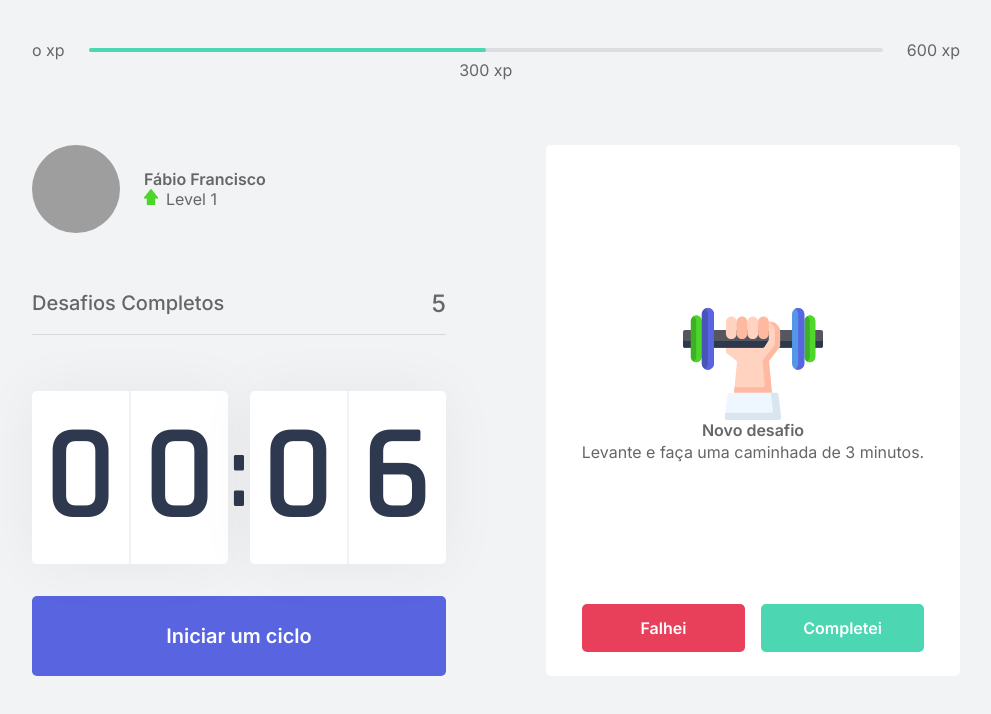
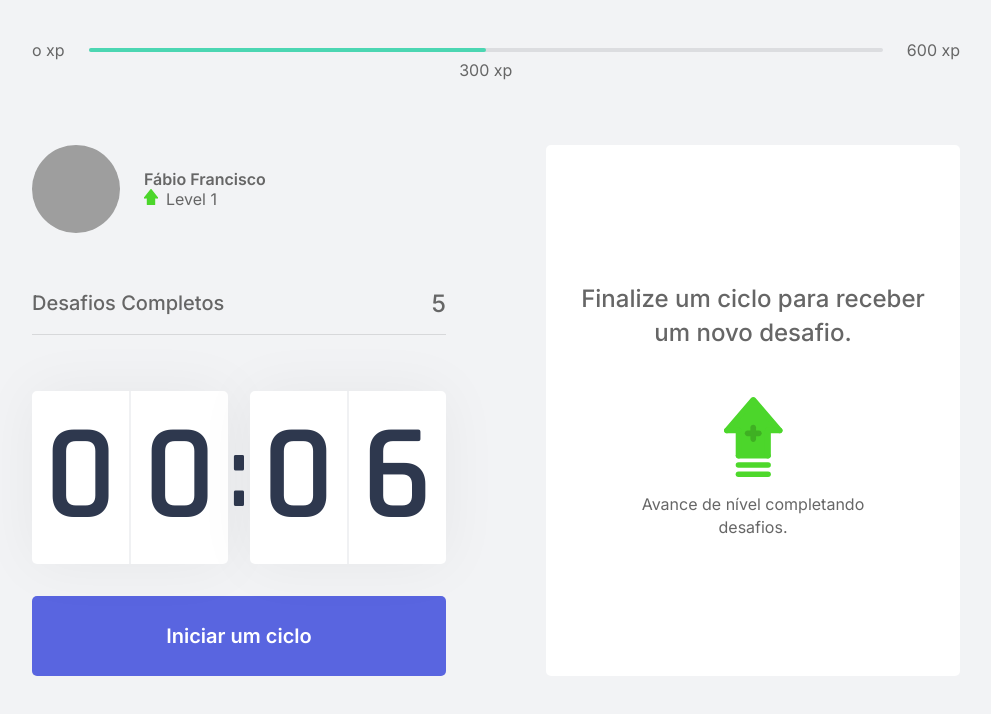
Before and after one commit to fabio04francisco/nlw04-move-it-next, a Next.js app: page / in a window 1280 px wide. Shown: the top 714 px of the page, without its empty margins (144-1135 px from the left). Built offline with nearby package versions, Linux system fonts and the light colour scheme; grey boxes are pictures that could not be loaded.

Commit message:
feat: função para criar novo desafio Após o tempo ser finalizado é sugerido um novo desafio.

```diff
--- a/src/components/ChallengeBox.tsx
+++ b/src/components/ChallengeBox.tsx
@@ -1,18 +1,23 @@
+import { useContext } from 'react';
+import { ChallengesContext } from '../contexts/ChallengesContext';
 import styles from '../styles/components/ChallengeBox.module.css';
 
 export function ChallengeBox() {
-  const hasActiveChallenge = true;
+  const { activeChallenge } = useContext(ChallengesContext);
 
   return(
     <div className={styles.challengeBoxContainer}>
-      { hasActiveChallenge ? (
+      { activeChallenge ? (
         <div className={styles.challengeActive}>
-          <head>Ganhe 400xp</head>
+          <header>Ganhe {activeChallenge.amount}xp</header>
 
           <main>
-            <img src="icons/body.svg" />
+            {activeChallenge.type === 'body'
+              ? <img src="icons/body.svg" />
+              : <img src="icons/eye.svg" />}
+
             <strong>Novo desafio</strong>
-            <p>Levante e faça uma caminhada de 3 minutos.</p>
+            <p>{activeChallenge.description}</p>
           </main>
 
           <footer>
--- a/src/components/Countdown.tsx
+++ b/src/components/Countdown.tsx
@@ -1,10 +1,12 @@
-import { clear } from 'console';
-import { useEffect, useState } from 'react';
+import { useContext, useEffect, useState } from 'react';
+import { ChallengesContext } from '../contexts/ChallengesContext';
 import styles from '../styles/components/Countdown.module.css';
 
 let countdownTimeout: NodeJS.Timeout;
 
 export function Countdown() {
+  const { startNewChallenge } = useContext(ChallengesContext);
+
   const [time, setTime] = useState(0.1 * 60);
   const [isActive, setIsActive] = useState(false);
   const [hasFinish, setHasFinish] = useState(false);
@@ -33,6 +35,7 @@
     } else if (isActive && time === 0) {
       setHasFinish(true);
       setIsActive(false);
+      startNewChallenge();
     }
   }, [isActive, time])
 
--- a/src/contexts/ChallengesContext.tsx
+++ b/src/contexts/ChallengesContext.tsx
@@ -1,11 +1,19 @@
 import { createContext, ReactNode, useState } from 'react';
+import challenges from '../../challenges.json';
 
 export const ChallengesContext = createContext({} as ChallengesContextData );
 
+interface Chanlenge {
+  type: 'body' | 'eye';
+  description: string;
+  amount: number;
+
+}
 interface ChallengesContextData {
   level: number;
   currentExperience: number;
   challengeCompleted: number;
+  activeChallenge: Chanlenge;
   levelUp: () => void;
   startNewChallenge: () => void;
 }
@@ -18,13 +26,17 @@
   const [level, setLevel] = useState(1);
   const [currentExperience, setCurrentExperience] = useState(0);
   const [challengeCompleted, setChallengesCompleted] = useState(0);
+  const [activeChallenge, setActiveChallenge] = useState(null);
 
   function levelUp() {
     setLevel(prev => prev + 1);
   }
 
   function startNewChallenge() {
-    console.log('New challenge')
+    const randomChallengeIndex = Math.floor(Math.random() * challenges.length);
+    const challenge = challenges[randomChallengeIndex];
+
+    setActiveChallenge(challenge);
   }
 
   return (
@@ -34,7 +46,8 @@
         currentExperience,
         challengeCompleted,
         levelUp,
-        startNewChallenge}}>
+        startNewChallenge,
+        activeChallenge}}>
       {children}
     </ChallengesContext.Provider>
   )
```
